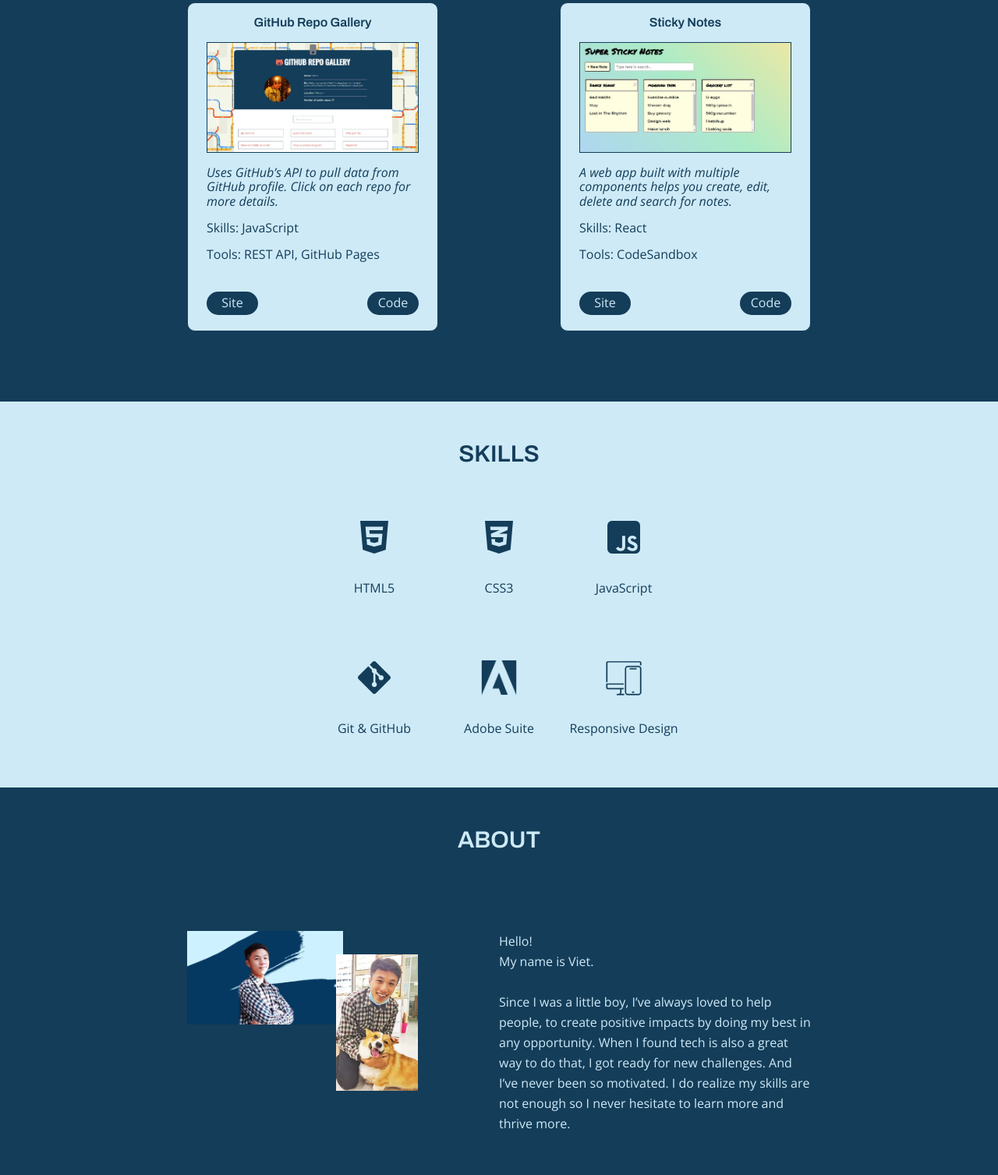
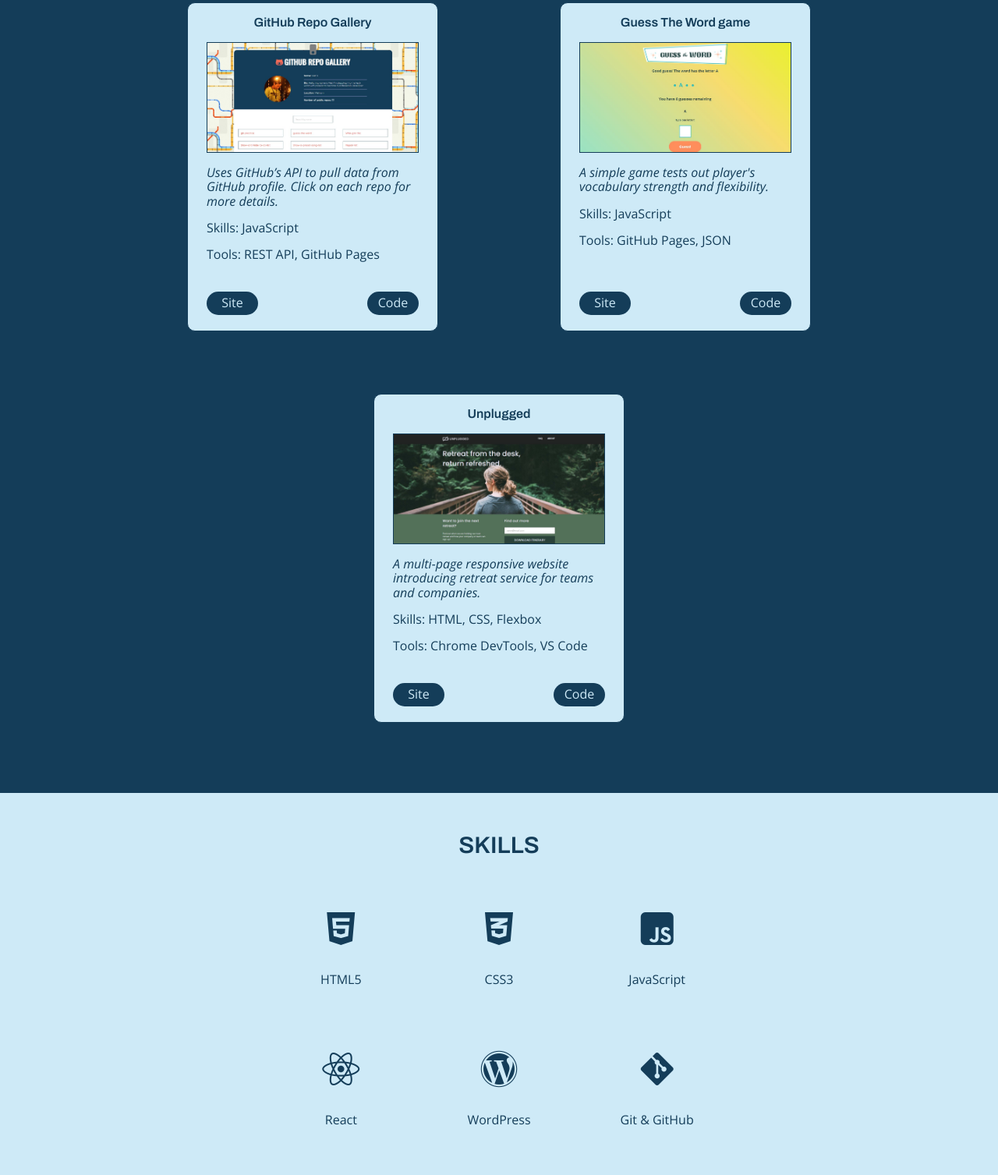
Before and after one commit to viet-v/vietspace-portfolio, a website built with Parcel: page index.html in a window 1280 px wide. Shown: the part 1414-2921 px from the top of the page at 78% size. Built offline with nearby package versions, Linux system fonts and the light colour scheme.

Commit message:
Added new skills, modified about me text

```diff
--- a/css/main.css
+++ b/css/main.css
@@ -379,7 +379,7 @@ header .wrapper {
 
 .project2-img {
   height: 140px;
-  background: url('../img/guess-the-word.jpg') center;
+  background: url('../img/sticky-notes.jpg');
   background-size: cover;
   border: 1px solid #143d59;
 }
@@ -393,12 +393,25 @@ header .wrapper {
 
 .project4-img {
   height: 140px;
-  background: url('../img/sticky-notes.jpg');
+  background: url('../img/guess-the-word.jpg') center;
   background-size: cover;
   border: 1px solid #143d59;
 }
 
-.project1-img:hover, .project2-img:hover, .project3-img:hover, .project4-img:hover {
+.project5-img {
+  height: 140px;
+  background: url('../img/unplugged.jpg') center;
+  background-size: cover;
+  border: 1px solid #143d59;
+}
+
+#project5 {
+  width: 100%;
+  display: flex;
+  justify-content: center;
+}
+
+.project1-img:hover, .project2-img:hover, .project3-img:hover, .project4-img:hover, .project5-img:hover {
   transform: scale(1.1);
   transition: transform 0.2s;
 }
@@ -668,6 +681,10 @@ address {
     height: 420px;
   }
 
+  #project5 .project-board {
+    width: 320px;
+  }
+
   .projects .wrapper {
     justify-content: space-between;
   }
@@ -728,7 +745,6 @@ address {
 
 @media only screen and (min-width: 1200px) { /* ========== Desktop style here ========== */
   .wrapper {
-    width: 85%;
     max-width: 800px;
   }
 
@@ -744,7 +760,7 @@ address {
 
   .hero h1 {
     font-size: 5em;
-    left: 450px;
+    left: 550px;
   }
 
   .hero p {
--- a/index.html
+++ b/index.html
@@ -101,15 +101,15 @@
         <div class="project">
           <div class="project-board">
             <div class="content">
-              <p class="project-name">Guess The Word game</p>
+              <p class="project-name">Sticky Notes</p>
               <div class="project2-img"></div>
-              <p class="project-description">A simple game tests out players’ vocabulary strength and flexibility.</p>
-              <p class="project-skills">Skills: JavaScript</p>
-              <p class="project-tools">Tools: GitHub Pages, JSON</p>
+              <p class="project-description">A web app built with multiple components helps you create, edit, delete and search for notes.</p>
+              <p class="project-skills">Skills: React</p>
+              <p class="project-tools">Tools: CodeSandbox</p>
             </div>
             <div class="project-button">
-              <button type="button"><a href="https://viet-v.github.io/guess-the-word/" target="_blank">Site</a></button>
-              <button type="button"><a href="https://github.com/viet-v/guess-the-word" target="_blank">Code</a></button>
+              <button type="button"><a href="https://4gpep.csb.app/" target="_blank">Site</a></button>
+              <button type="button"><a href="https://codesandbox.io/s/sticky-notes-app-4gpep?file=/src/App.js" target="_blank">Code</a></button>
             </div>
           </div>
         </div>
@@ -133,15 +133,31 @@
         <div class="project">
           <div class="project-board">
             <div class="content">
-              <p class="project-name">Sticky Notes</p>
+              <p class="project-name">Guess The Word game</p>
               <div class="project4-img"></div>
-              <p class="project-description">A web app built with multiple components helps you create, edit, delete and search for notes.</p>
-              <p class="project-skills">Skills: React</p>
-              <p class="project-tools">Tools: CodeSandbox</p>
+              <p class="project-description">A simple game tests out player's vocabulary strength and flexibility.</p>
+              <p class="project-skills">Skills: JavaScript</p>
+              <p class="project-tools">Tools: GitHub Pages, JSON</p>
             </div>
             <div class="project-button">
-              <button type="button"><a href="https://4gpep.csb.app/" target="_blank">Site</a></button>
-              <button type="button"><a href="https://codesandbox.io/s/sticky-notes-app-4gpep?file=/src/App.js" target="_blank">Code</a></button>
+              <button type="button"><a href="https://viet-v.github.io/guess-the-word/" target="_blank">Site</a></button>
+              <button type="button"><a href="https://github.com/viet-v/guess-the-word" target="_blank">Code</a></button>
+            </div>
+          </div>
+        </div>
+
+        <div class="project" id="project5">
+          <div class="project-board">
+            <div class="content">
+              <p class="project-name">Unplugged</p>
+              <div class="project5-img"></div>
+              <p class="project-description">A multi-page responsive website introducing retreat service for teams and companies.</p>
+              <p class="project-skills">Skills: HTML, CSS, Flexbox</p>
+              <p class="project-tools">Tools: Chrome DevTools, VS Code</p>
+            </div>
+            <div class="project-button">
+              <button type="button"><a href="https://viet-v.github.io/unplugged-project/" target="_blank">Site</a></button>
+              <button type="button"><a href="https://github.com/viet-v/unplugged-project" target="_blank">Code</a></button>
             </div>
           </div>
         </div>
@@ -163,6 +179,14 @@
           <div class="skill-element">
             <p><i class="fab fa-js-square"></i></p>
             <p class="skill-name">JavaScript</p>
+          </div>
+          <div class="skill-element">
+            <p><i class="fab fa-react"></i></p>
+            <p class="skill-name">React</p>
+          </div>
+          <div class="skill-element">
+            <p><i class="fab fa-wordpress"></i></p>
+            <p class="skill-name">WordPress</p>
           </div>
           <div class="skill-element">
             <p><i class="fab fa-git-alt"></i></p>
@@ -191,7 +215,8 @@
           <div class="about-text">
             <p>Hello!<br>
               My name is Viet.<br><br>
-              Since I was a little boy, I’ve always loved to help people, to create positive impacts by doing my best in any opportunity. When I found tech is also a great way to do that, I got ready for new challenges. And I’ve never been so motivated. I do realize my skills are not enough so I never hesitate to learn more and thrive more.
+              Since I was a little boy, I’ve always loved to help people, to create positive impacts by doing my best in any opportunity. When I found tech is also a great way to do that, I got ready for new challenges and I’ve never been so motivated.<br><br>
+              With solid soft skills built for 3+ years and eagerness to learn, I believe I'm going to be a good team player.
             </p>
           </div>
         </div>
```
Also changed, not shown: img/adobe.svg (deleted), img/responsive.svg (deleted).
